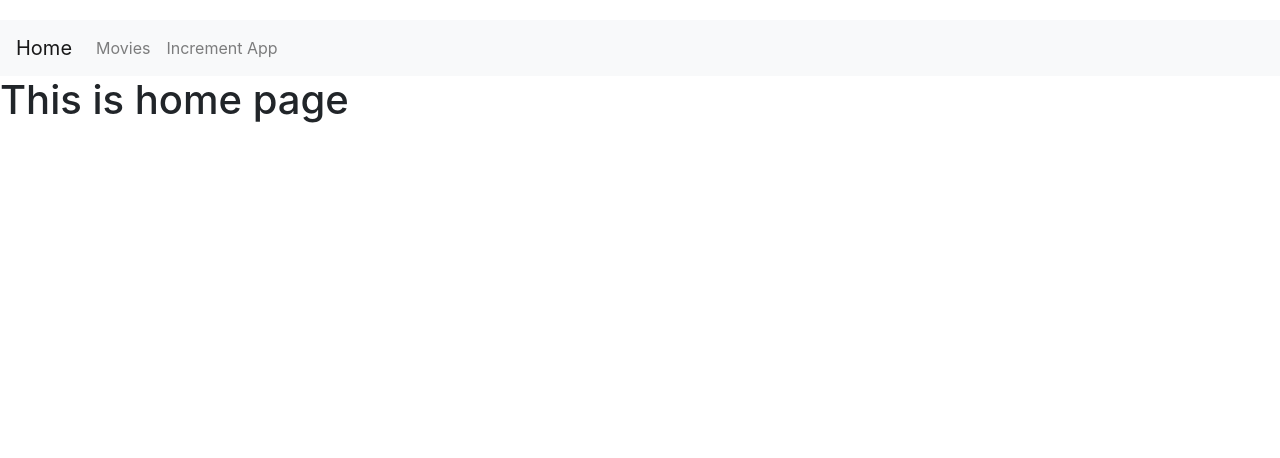
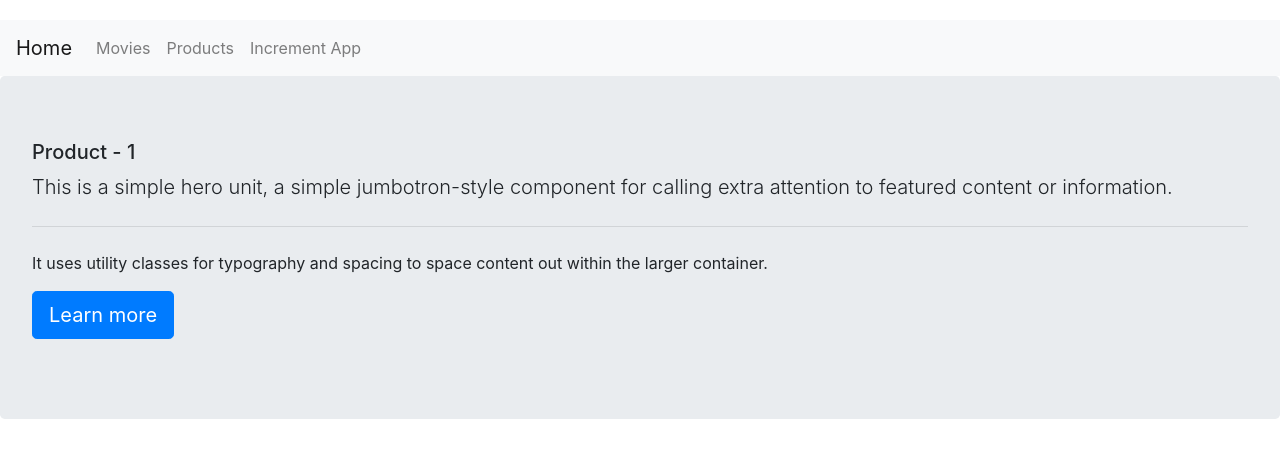
Before and after one commit to mdabutaleb/learning-react-js, a React (Create React App) app: page /products/1 in a window 1280 px wide. Shown: the top 458 px of the page. Built offline with nearby package versions, Linux system fonts and the light colour scheme.

Commit message:
Understanding sub parameter of route

```diff
--- a/src/App.js
+++ b/src/App.js
@@ -8,6 +8,8 @@ import {Route, Switch} from "react-router-dom";
 
 import Navbar from "./projectComponent/navbar";
 import Home from "./projectComponent/home";
+import Products from "./projectComponent/products";
+import ProductDetails from "./projectComponent/productDetails";
 
 class App extends Component {
     constructor(props) {
@@ -21,6 +23,8 @@ class App extends Component {
             <div>
                 <Navbar/>
                 <Switch>
+                    <Route path="/products/:id" component={ProductDetails}/>
+                    <Route path="/products" render={(props) => <Products {...props}/>}/>
                     <Route path="/movies" render={(props) => <Movies {...props}/>}/>
                     <Route path="/increment-app" component={IncrementApp}/>
                     <Route path="/" component={Home}/>
--- a/src/projectComponent/navbar.jsx
+++ b/src/projectComponent/navbar.jsx
@@ -17,8 +17,12 @@ const Navbar = (props) => {
                             <Link className="nav-link" to="/movies">Movies</Link>
                         </li>
                         <li className="nav-item">
-                            <Link className="nav-link" to="increment-app">Increment App</Link>
+                            <Link className="nav-link" to="/products">Products</Link>
                         </li>
+                        <li className="nav-item">
+                            <Link className="nav-link" to="/increment-app">Increment App</Link>
+                        </li>
+
                     </ul>
                 </div>
             </nav>
--- /dev/null
+++ b/src/projectComponent/productDetails.jsx
@@ -0,0 +1,23 @@
+import React, {Component} from 'react';
+
+class ProductDetails extends Component {
+    render() {
+        return (
+            <div>
+                <div className="jumbotron">
+                    <h5 className="display-6">Product - {this.props.match.params.id}</h5>
+                    <p className="lead">This is a simple hero unit, a simple jumbotron-style component for calling extra
+                        attention to featured content or information.</p>
+                    <hr className="my-4"/>
+                    <p>It uses utility classes for typography and spacing to space content out within the larger
+                        container.</p>
+                    <p className="lead">
+                        <a className="btn btn-primary btn-lg" href="#" role="button">Learn more</a>
+                    </p>
+                </div>
+            </div>
+        );
+    }
+}
+
+export default ProductDetails;
--- /dev/null
+++ b/src/projectComponent/products.jsx
@@ -0,0 +1,38 @@
+import React, {Component} from 'react';
+import {Link} from "react-router-dom";
+
+class Products extends Component {
+    constructor(props) {
+        super(props);
+        this.state = {
+            products: [
+                {id: 1, name: 'Product 1'},
+                {id: 2, name: 'Product 2'},
+                {id: 3, name: 'Product 3'},
+                {id: 4, name: 'Product 4'},
+            ]
+        }
+    }
+
+    render() {
+        return (
+            <div className="row">
+                <div className="col-md-3">
+                    <ul className="list-group">
+                        {
+                            this.state.products.map(product => (
+                                <li className="list-group-item" key={product.id}>
+                                    <Link to={`/products/${product.id}`}> {product.name}</Link>
+                                </li>
+                            ))
+                        }
+
+                    </ul>
+                </div>
+
+            </div>
+        );
+    }
+}
+
+export default Products;
```
